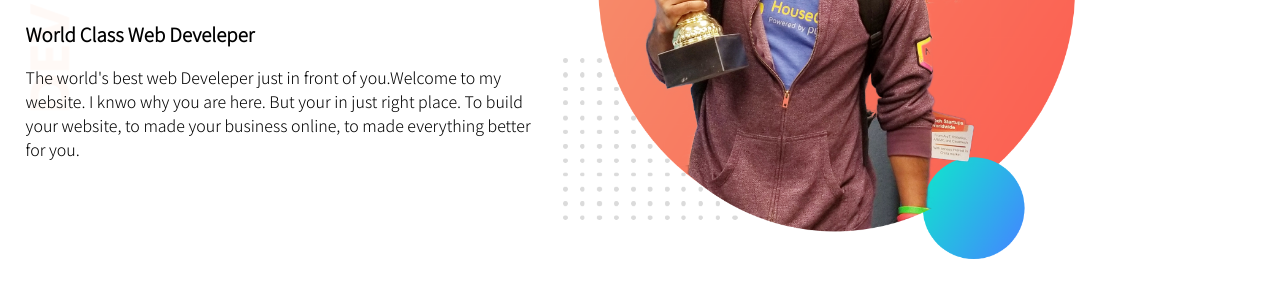
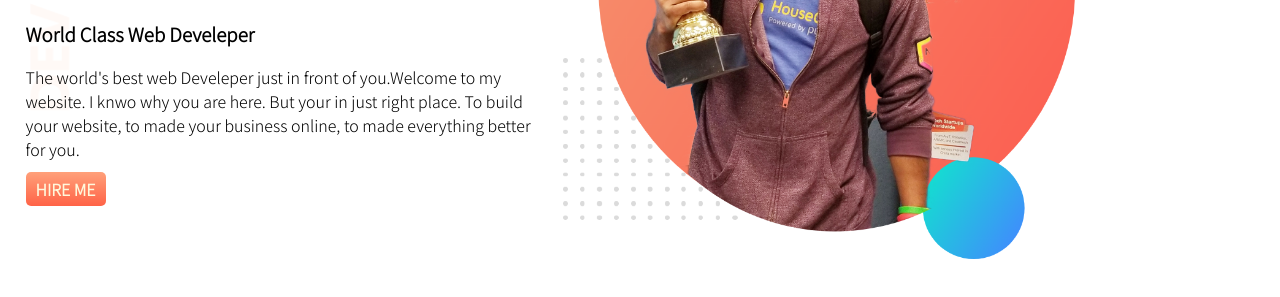
Before and after one commit to Faerque/Portfolio_Website, a plain HTML site: page Portfolio_Website.html in a window 1280 px wide. Shown: the part 249-546 px from the top of the page. Drawn offline with Linux system fonts and the light colour scheme.

Commit message:
Added second part

```diff
--- a/Portfolio_Website.html
+++ b/Portfolio_Website.html
@@ -15,6 +15,7 @@
     <h1> <span class="name_highlight"> Faeruqe </span> World  </h1>
     <h3> World Class Web Develeper </h3>
     <p> The world's best web Develeper just in front of you.Welcome to my website. I knwo why you are here. But your in just right place. To build your website, to made your business online, to made everything better for you. </p>
+    <a class="Link_Button" target="_blank" href="https://www.linkedin.com/in/omar-faruk-899898151/"> HIRE ME </a>
     </div>
     <div class="half-width">
     <img src="images/jhankar.png" alte="">
--- a/style.css
+++ b/style.css
@@ -6,7 +6,7 @@ h1{
     font-size: 50px;
 }
 .name_highlight{
-    color:cornflowerblue
+    color:cornflowerblue;
 }
 .half-width{
     width:40%;
@@ -24,3 +24,11 @@ h1{
 section{
    height:500px;
 }
+.Link_Button{
+    text-decoration: none;
+    background-image: linear-gradient( lightSalmon,Tomato);
+    padding: 5px 10px;
+    border-radius: 5px;
+    color:cornsilk;
+    font-weight: 700;
+}
```
